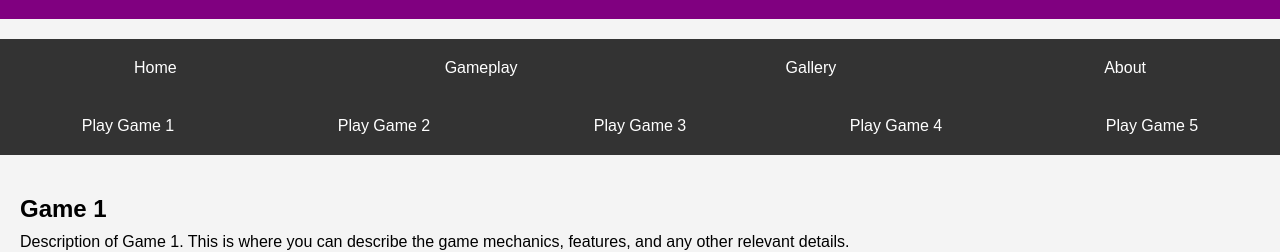
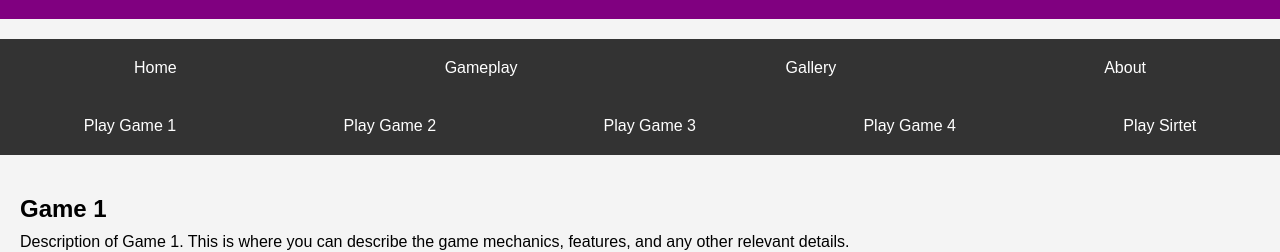
Before and after one commit to playIMMG/playIMMG.github.io, a plain HTML site: page index.html in a window 1280 px wide. Shown: the part 58-310 px from the top of the page. Drawn offline with Linux system fonts and the light colour scheme.

Commit message:
Update index.html

```diff
--- a/index.html
+++ b/index.html
@@ -25,7 +25,7 @@
         <a href="#">Play Game 2</a>
         <a href="#">Play Game 3</a>
         <a href="#">Play Game 4</a>
-        <a href="#">Play Game 5</a>
+        <a href="SirtetPage.html">Play Sirtet</a>
     </div>
 </nav>
 
```
